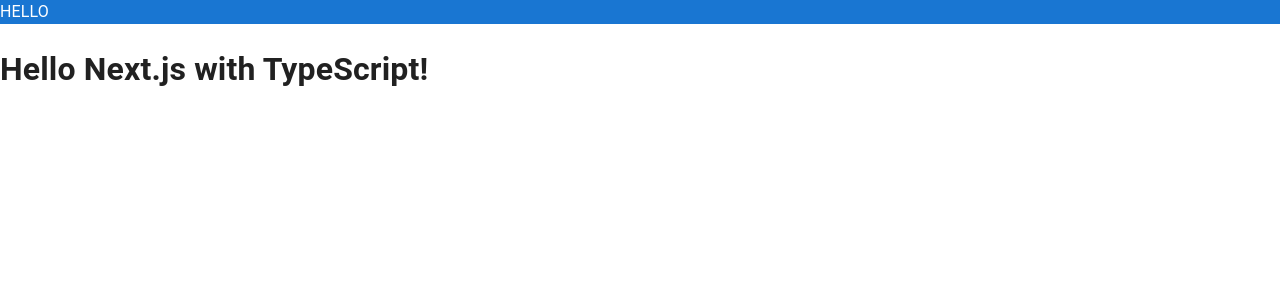
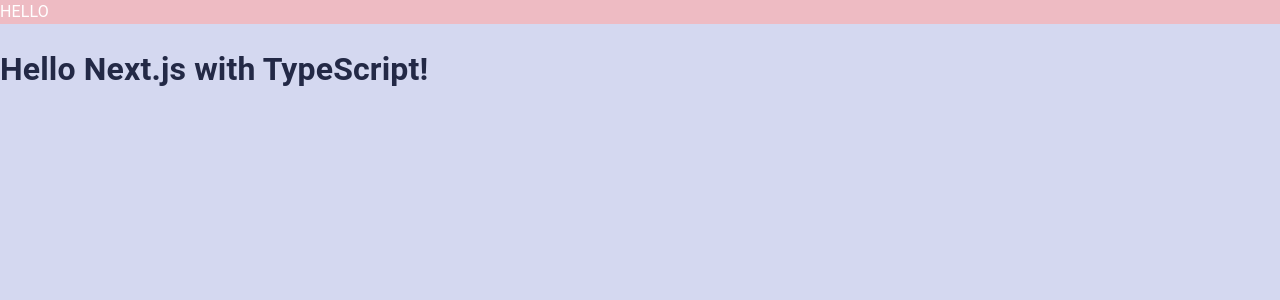
Before and after one commit to SonnoeLetto/e-commerce_PET-PROJ, a Next.js app in the folder client/: page / in a window 1280 px wide. Shown: the top 300 px of the page. Built offline with nearby package versions, Linux system fonts and the light colour scheme; what @mui/material-nextjs would draw is missing.

Commit message:
feat: add themes

```diff
--- a/client/app/layout.tsx
+++ b/client/app/layout.tsx
@@ -1,8 +1,7 @@
-import { Header } from './components/Header';
+import { Header } from '@components/Header';
 import { AppRouterCacheProvider } from '@mui/material-nextjs/v14-appRouter';
-import { ThemeProvider } from '@mui/material/styles';
-import { theme } from './theme/theme';
-import { CssBaseline } from '@mui/material';
+import { AppThemeProvider } from '@providers/ThemeProvider';
+
 
 
 export const metadata = {
@@ -15,11 +14,10 @@ export default function RootLayout({ children }: { children: React.ReactNode })
     <html lang="en">
       <body>
         <AppRouterCacheProvider options={{ enableCssLayer: true }}>
-          <ThemeProvider theme={theme}>
-          <CssBaseline/>
+          <AppThemeProvider>
           <Header />
           {children}
-          </ThemeProvider>
+          </AppThemeProvider>
         </AppRouterCacheProvider>
       </body>
     </html>
--- a/client/app/theme/theme.ts
+++ /dev/null
@@ -1,6 +0,0 @@
-'use client'
-import { createTheme } from '@mui/material/styles';
-
-export const theme = createTheme({
-    // настроишь палитру/типографику по желанию
-  });
--- /dev/null
+++ b/client/providers/ThemeProvider.tsx
@@ -0,0 +1,49 @@
+'use client'
+import { createContext, useCallback, useContext, useEffect, useMemo, useState } from 'react'
+import { ThemeProvider as MuiThemeProvider, CssBaseline } from '@mui/material'
+import { darkTheme, lightTheme } from '../theme/theme'
+
+type Mode = 'light' | 'dark'
+type Ctx = { mode: Mode; toggle: () => void }
+
+const ThemeModeContext = createContext<Ctx | null>(null)
+
+export function AppThemeProvider({ children }: { children: React.ReactNode }) {
+  const [mode, setMode] = useState<Mode>('light')
+
+  useEffect(() => {
+    const saved = (localStorage.getItem('mode') as Mode | null)
+    if (saved) {
+      setMode(saved)
+    } else {
+      // const prefersDark = window.matchMedia?.('(prefers-color-scheme: dark)').matches
+      // setMode(prefersDark ? 'dark' : 'light')
+    }
+  }, [])
+
+  const toggle = useCallback(() => {
+    setMode(prev => {
+      const next: Mode = prev === 'dark' ? 'light' : 'dark'
+      localStorage.setItem('mode', next)
+      return next
+    })
+  }, [])
+
+  const theme = useMemo(() => (mode === 'dark' ? darkTheme : lightTheme), [mode])
+  const ctx = useMemo(() => ({ mode, toggle }), [mode, toggle])
+
+  return (
+    <ThemeModeContext.Provider value={ctx}>
+      <MuiThemeProvider theme={theme}>
+        <CssBaseline />
+        {children}
+      </MuiThemeProvider>
+    </ThemeModeContext.Provider>
+  )
+}
+
+export function useThemeMode() {
+  const ctx = useContext(ThemeModeContext)
+  if (!ctx) throw new Error('useThemeMode must be used within AppThemeProvider')
+  return ctx
+}
--- /dev/null
+++ b/client/theme/theme.ts
@@ -0,0 +1,107 @@
+'use client'
+import { createTheme } from '@mui/material/styles';
+
+const colors = {
+  darkBg: '#232946',
+  lightBg: '#d4d8f0',
+  card: '#fffffe',
+  textLight: '#fffffe',
+  textDark: '#232946',
+  mutedDark: '#b8c1ec',
+  mutedLight: '#4b4f6b',
+  primary: '#eebbc3',
+  stroke: '#121629',
+  accent: '#d4939d',
+};
+
+export const darkTheme = createTheme({
+  palette: {
+    mode: 'dark',
+    background: {
+      default: colors.darkBg,
+      paper: colors.card,
+    },
+    text: {
+      primary: colors.textLight,
+      secondary: colors.mutedDark,
+    },
+    primary: {
+      main: colors.primary,
+      contrastText: colors.textDark,
+    },
+    secondary: {
+      main: colors.accent,
+      contrastText: colors.textDark,
+    },
+    divider: colors.stroke,
+  },
+  shape: {
+    borderRadius: 16,
+  },
+  components: {
+    MuiPaper: {
+      styleOverrides: {
+        root: {
+          borderRadius: 20,
+          boxShadow: '0 6px 24px rgba(0,0,0,.12)',
+        },
+      },
+    },
+    MuiButton: {
+      styleOverrides: {
+        root: {
+          borderRadius: 12,
+          padding: '8px 20px',
+          fontWeight: 600,
+          textTransform: 'none',
+        },
+      },
+    },
+  },
+});
+
+export const lightTheme = createTheme({
+  palette: {
+    mode: 'light',
+    background: {
+      default: colors.lightBg,
+      paper: colors.card,
+    },
+    text: {
+      primary: colors.textDark,
+      secondary: colors.mutedLight,
+    },
+    primary: {
+      main: colors.primary,
+      contrastText: colors.textDark,
+    },
+    secondary: {
+      main: colors.accent,
+      contrastText: colors.textDark,
+    },
+    divider: colors.stroke,
+  },
+  shape: {
+    borderRadius: 16,
+  },
+  components: {
+    MuiPaper: {
+      styleOverrides: {
+        root: {
+          borderRadius: 20,
+          boxShadow: '0 6px 24px rgba(0,0,0,.08)',
+        },
+      },
+    },
+    MuiButton: {
+      styleOverrides: {
+        root: {
+          borderRadius: 12,
+          padding: '8px 20px',
+          fontWeight: 600,
+          textTransform: 'none',
+        },
+      },
+    },
+  },
+});
```
Also changed, not shown: client/tsconfig.json (+11 -1 lines), client/components/Header/Header.styled.ts (renamed from client/app/components/Header/Header.styled.ts), client/components/Header/Header.tsx (renamed from client/app/components/Header/Header.tsx), client/components/Header/index.tsx (renamed from client/app/components/Header/index.tsx).
